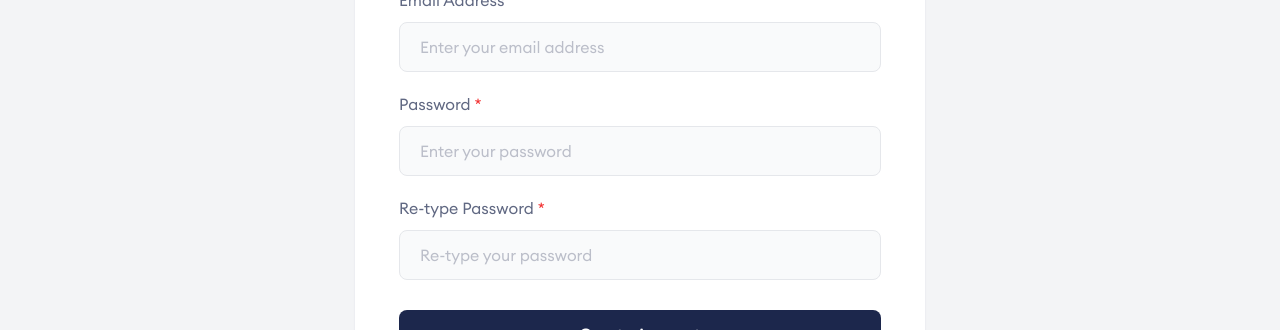
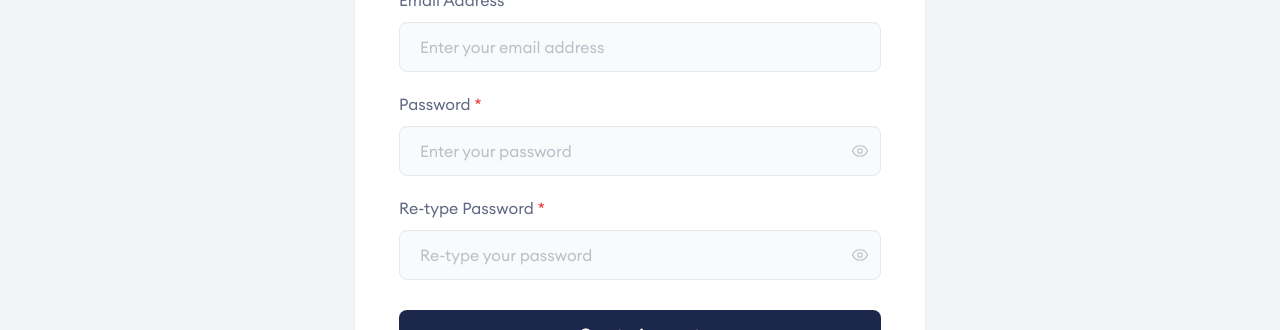
Before and after one commit to borhanrahi/tech-ecom-store, a Next.js app: page /signup in a window 1280 px wide. Shown: the part 820-1150 px from the top of the page. Built offline with nearby package versions, Linux system fonts and the light colour scheme; no server answers.

Commit message:
pass field update

```diff
--- /dev/null
+++ b/src/components/Auth/PasswordInput.tsx
@@ -0,0 +1,55 @@
+"use client";
+import { useState } from 'react';
+import { Eye, EyeOff } from 'lucide-react';
+
+type PasswordInputProps = {
+  id: string;
+  name?: string;
+  value: string;
+  onChange: (e: React.ChangeEvent<HTMLInputElement>) => void;
+  placeholder?: string;
+  className?: string;
+  required?: boolean;
+};
+
+const PasswordInput = ({
+  id,
+  name,
+  value,
+  onChange,
+  placeholder,
+  className = '',
+  required = false
+}: PasswordInputProps) => {
+  const [showPassword, setShowPassword] = useState(false);
+
+  return (
+    <div className="relative">
+      <input
+        id={id}
+        name={name || id}
+        type={showPassword ? 'text' : 'password'}
+        value={value}
+        onChange={onChange}
+        placeholder={placeholder}
+        required={required}
+        className={`auth-input pr-10 ${className}`}
+      />
+
+      <button
+        type="button"
+        onClick={() => setShowPassword(!showPassword)}
+        className="absolute right-3 top-1/2 -translate-y-1/2 text-dark-5 hover:text-dark transition-colors"
+        aria-label={showPassword ? "Hide password" : "Show password"}
+      >
+        {showPassword ? (
+          <EyeOff size={18} strokeWidth={1.5} />
+        ) : (
+          <Eye size={18} strokeWidth={1.5} />
+        )}
+      </button>
+    </div>
+  );
+};
+
+export default PasswordInput;
--- a/src/components/Auth/Signin/index.tsx
+++ b/src/components/Auth/Signin/index.tsx
@@ -9,6 +9,7 @@ import { useDispatch } from "react-redux";
 import { login } from "@/redux/features/authSlice";
 import RedirectIfAuthenticated from "../RedirectIfAuthenticated";
 import { account } from '@/lib/appwrite';
+import PasswordInput from "../PasswordInput";
 
 const Signin = () => {
   const router = useRouter();
@@ -86,15 +87,11 @@ const Signin = () => {
                     <label htmlFor="password" className="block mb-2.5">
                       Password
                     </label>
-
-                    <input
-                      type="password"
-                      name="password"
+                    <PasswordInput
                       id="password"
-                      placeholder="Enter your password"
                       value={password}
                       onChange={(e) => setPassword(e.target.value)}
-                      autoComplete="on"
+                      placeholder="Enter your password"
                       className="rounded-lg border border-gray-3 bg-gray-1 placeholder:text-dark-5 w-full py-3 px-5 outline-none duration-200 focus:border-transparent focus:shadow-input focus:ring-2 focus:ring-blue/20"
                     />
                   </div>
--- a/src/components/Auth/Signup/index.tsx
+++ b/src/components/Auth/Signup/index.tsx
@@ -9,6 +9,7 @@ import React from "react";
 import { useDispatch } from "react-redux";
 import RedirectIfAuthenticated from "../RedirectIfAuthenticated";
 import { account, ID } from '@/lib/appwrite';
+import PasswordInput from "../PasswordInput";
 
 const Signup = () => {
   const router = useRouter();
@@ -185,16 +186,13 @@ const Signup = () => {
                     <label htmlFor="password" className="block mb-2.5">
                       Password <span className="text-red">*</span>
                     </label>
-
-                    <input
-                      type="password"
-                      name="password"
+                    <PasswordInput
                       id="password"
                       value={password}
                       onChange={(e) => setPassword(e.target.value)}
                       placeholder="Enter your password"
-                      autoComplete="on"
                       className="rounded-lg border border-gray-3 bg-gray-1 placeholder:text-dark-5 w-full py-3 px-5 outline-none duration-200 focus:border-transparent focus:shadow-input focus:ring-2 focus:ring-blue/20"
+                      required
                     />
                   </div>
 
@@ -202,16 +200,13 @@ const Signup = () => {
                     <label htmlFor="re-type-password" className="block mb-2.5">
                       Re-type Password <span className="text-red">*</span>
                     </label>
-
-                    <input
-                      type="password"
-                      name="re-type-password"
+                    <PasswordInput
                       id="re-type-password"
                       value={confirmPassword}
                       onChange={(e) => setConfirmPassword(e.target.value)}
                       placeholder="Re-type your password"
-                      autoComplete="on"
                       className="rounded-lg border border-gray-3 bg-gray-1 placeholder:text-dark-5 w-full py-3 px-5 outline-none duration-200 focus:border-transparent focus:shadow-input focus:ring-2 focus:ring-blue/20"
+                      required
                     />
                   </div>
                   {error && (
--- /dev/null
+++ b/src/hooks/useAuthForm.ts
@@ -0,0 +1,54 @@
+import { useState } from 'react';
+import { useRouter } from 'next/navigation';
+import { useDispatch } from 'react-redux';
+import { account, ID } from '@/lib/appwrite';
+import { login } from '@/redux/features/authSlice';
+
+type AuthType = 'signup' | 'signin';
+
+const useAuthForm = (type: AuthType) => {
+  const router = useRouter();
+  const dispatch = useDispatch();
+  const [loading, setLoading] = useState(false);
+  const [error, setError] = useState('');
+  const [success, setSuccess] = useState('');
+
+  const handleSubmit = async (e: React.FormEvent, data: {
+    email: string;
+    password: string;
+    name?: string;
+    confirmPassword?: string;
+  }) => {
+    e.preventDefault();
+    setError('');
+    setSuccess('');
+    setLoading(true);
+
+    try {
+      if (type === 'signup' && data.password !== data.confirmPassword) {
+        throw new Error("Passwords do not match");
+      }
+
+      if (type === 'signup') {
+        await account.create(ID.unique(), data.email, data.password, data.name);
+        setSuccess('Account created successfully! Redirecting...');
+      }
+
+      const session = await account.createSession(data.email, data.password);
+      dispatch(login({
+        user: { email: data.email, name: data.name || '' },
+        accessToken: session.providerAccessToken
+      }));
+
+      router.push('/');
+    } catch (err) {
+      setError(err.message || 'An error occurred. Please try again.');
+    } finally {
+      setLoading(false);
+    }
+  };
+
+  return { handleSubmit, loading, error, success };
+};
+
+export default useAuthForm;
```
